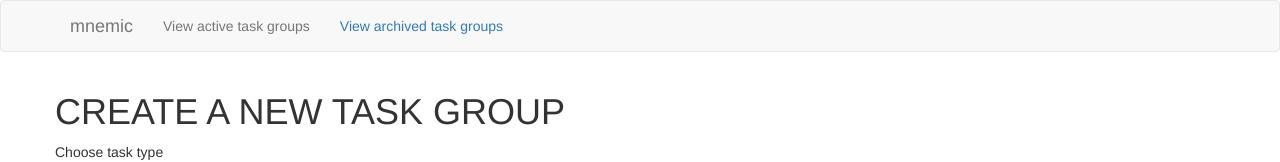
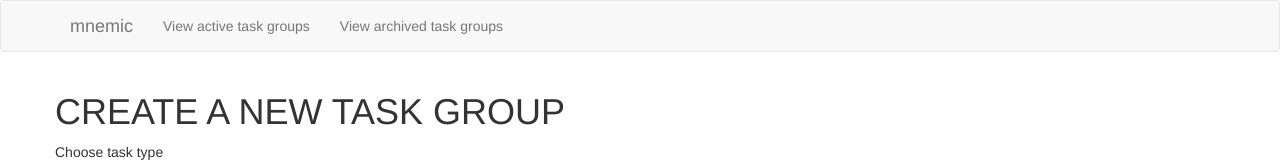
Before and after one commit to karthigb/mnemic-web-cli, a Next.js app: page /newtaskgroup in a window 1280 px wide. Shown: the top 162 px of the page. Built offline with nearby package versions, Linux system fonts and the light colour scheme.

Commit message:
Fix bugs

```diff
--- a/components/mnemicnavbar.js
+++ b/components/mnemicnavbar.js
@@ -1,6 +1,5 @@
 import React from 'react'
 import { Navbar, Nav, NavItem } from 'react-bootstrap'
-import Link from 'next/link'
 
 class MnemicNavbar extends React.Component {
   constructor(props) {
@@ -12,18 +11,16 @@ class MnemicNavbar extends React.Component {
       <div>
         <Navbar>
           <Navbar.Header>
-          <Link href="/index">
             <Navbar.Brand>
               mnemic
             </Navbar.Brand>
-          </Link>
           </Navbar.Header>
           <Nav>
             <NavItem onClick={this.props.onActiveTasksClick}>
               View active task groups
             </NavItem>
-            <NavItem eventKey={2}>
-              <Link href="/completetaskgroups">View archived task groups</Link>
+            <NavItem>
+              View archived task groups
             </NavItem>
           </Nav>
         </Navbar>
--- a/pages/index.js
+++ b/pages/index.js
@@ -16,7 +16,8 @@ export default class Index extends React.Component {
   }
 
   onActiveTaskGroupsClick(e) {
-    setState({view: 'activetaskgroups'})
+    console.log("changing state");
+    setState({view: 'activetaskgroups'});
   }
 
   render() {
```
